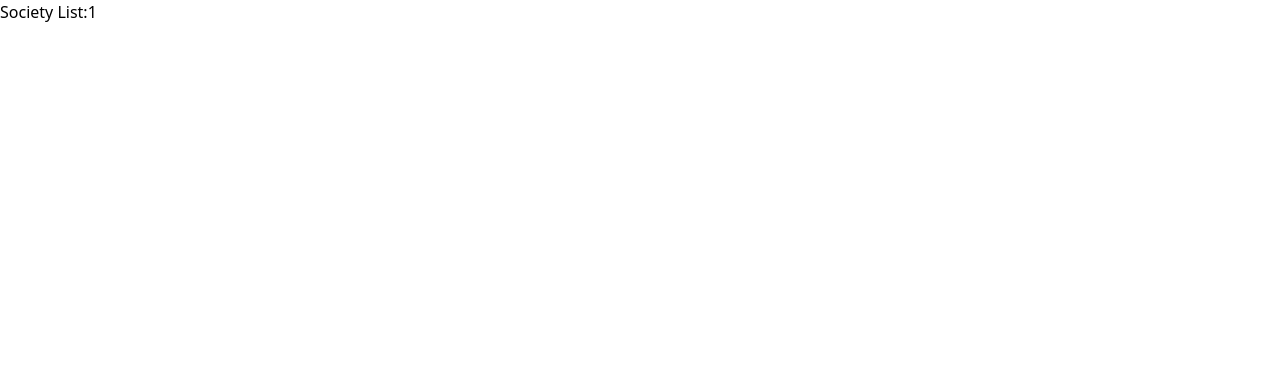
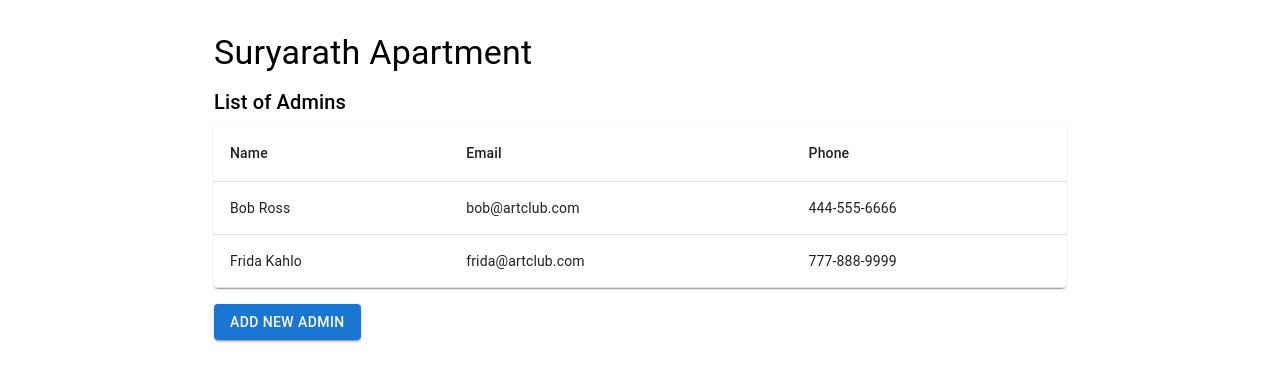
Before and after one commit to kishanchhuchhar29/society-management, a Next.js app: page /societylist/1 in a window 1280 px wide. Shown: the top 382 px of the page. Built offline with nearby package versions, Linux system fonts and the light colour scheme.

Commit message:
Add routing for list of admin

```diff
--- a/src/app/societylist/[id]/page.jsx
+++ b/src/app/societylist/[id]/page.jsx
@@ -1,11 +1,9 @@
 "use client";
 import React from "react";
-import Login from "../../../Component/Login/Login";
+import AdminPage from "../../../Component/Super-admin/AllAdmin/Admin";
 export default function page({ params }) {
   const { id } = params;
   return (
-    <div>
-      <h1>Society List:{id}</h1>
-    </div>
+   <AdminPage/>
   );
 }
```
